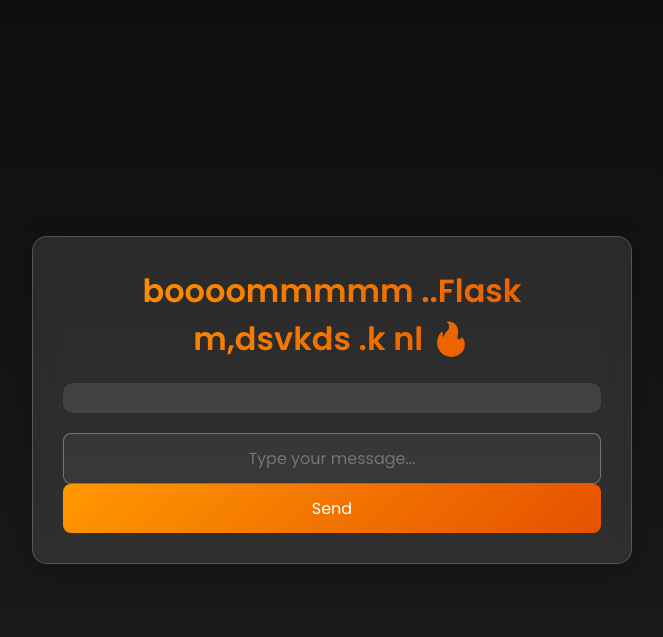
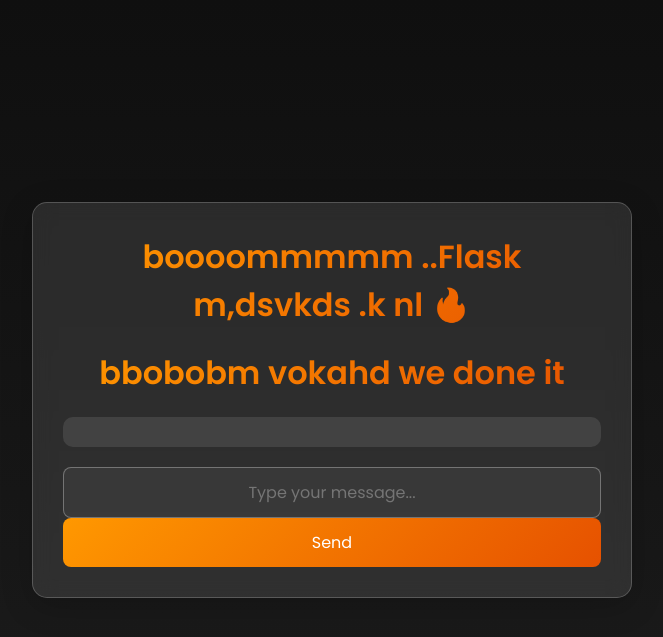
Before and after one commit to VIKASH1596KUMARKHARWAR/two-tier-for-jenkins, a Flask app: page / in a window 1280 px wide. Shown: the top 637 px of the page, without its empty margins (308-971 px from the left). Run offline with Flask 2, Linux system fonts and the light colour scheme; data that the repository does not hold is empty; some libraries are stand-ins or nearby versions.

Commit message:
Update index.html

```diff
--- a/templates/index.html
+++ b/templates/index.html
@@ -132,6 +132,7 @@
 <body>
     <div class="container">
         <h1> boooommmmm ..Flask m,dsvkds .k nl 🔥</h1>
+        <h1> bbobobm vokahd we done it </h1>
 
         <div class="messages">
             {% for message in messages %}
```
